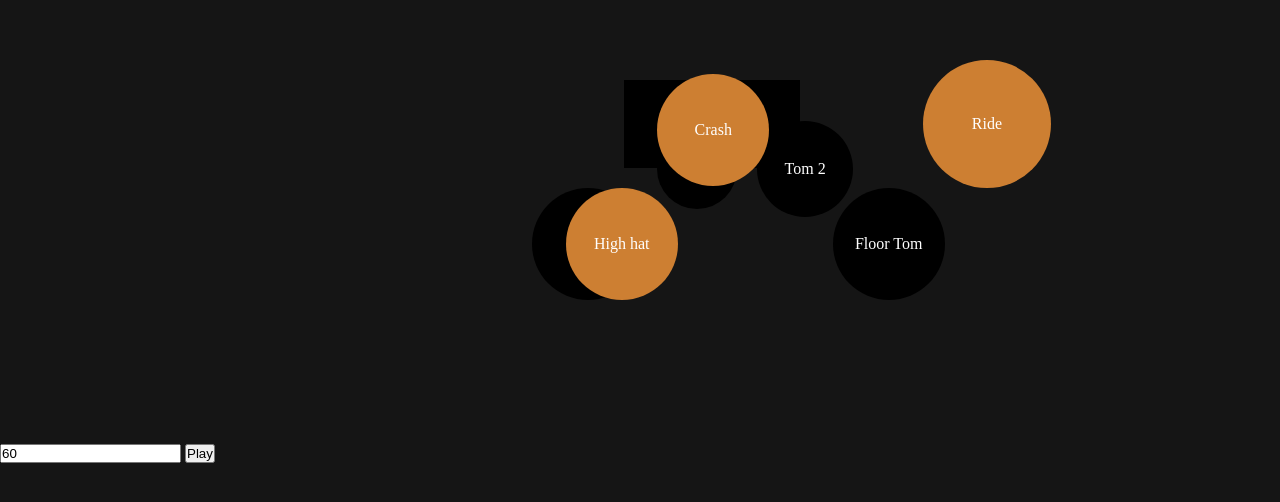
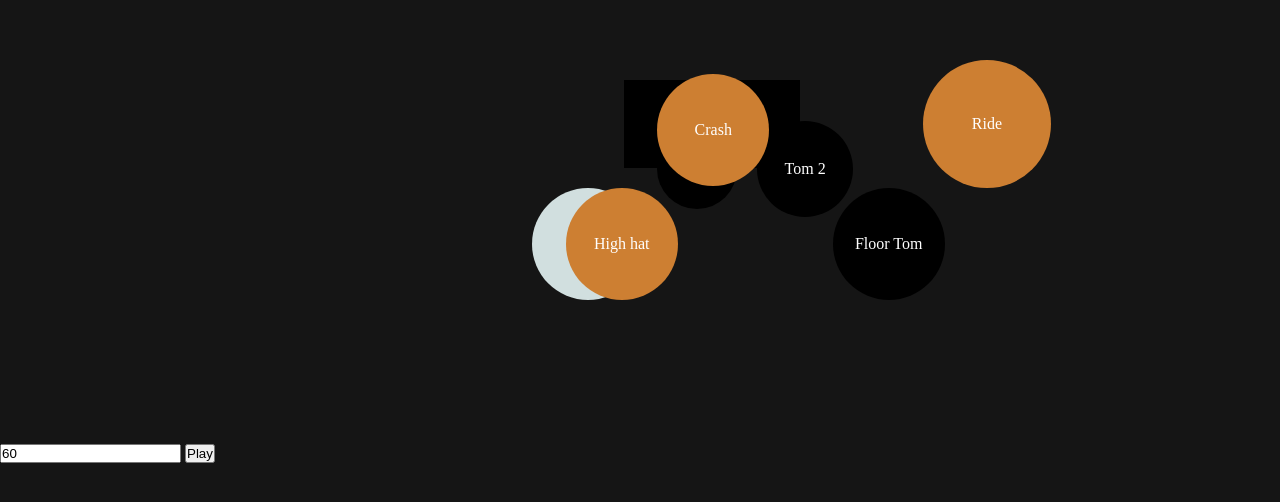
Before and after one commit to RJDonnison/NodeDrumTest, a plain HTML site: page index.html in a window 1280 px wide. Shown: the part 196-698 px from the top of the page. Drawn offline with Linux system fonts and the light colour scheme.

Commit message:
Changed coloring

```diff
--- a/style.css
+++ b/style.css
@@ -15,7 +15,6 @@ body {
   align-items: center;
   color: white;
   background-color: #000000;
-  /* outline: solid 3px rgb(192, 192, 192); */
 }
 
 #kit {
@@ -28,6 +27,10 @@ body {
 #S {
   width: 14vh;
   height: 14vh;
+
+  color: rgb(0, 0, 0);
+  background-color: rgb(209, 223, 223);
+
   position: relative;
   top: 15vh;
   left: 52%;
```
